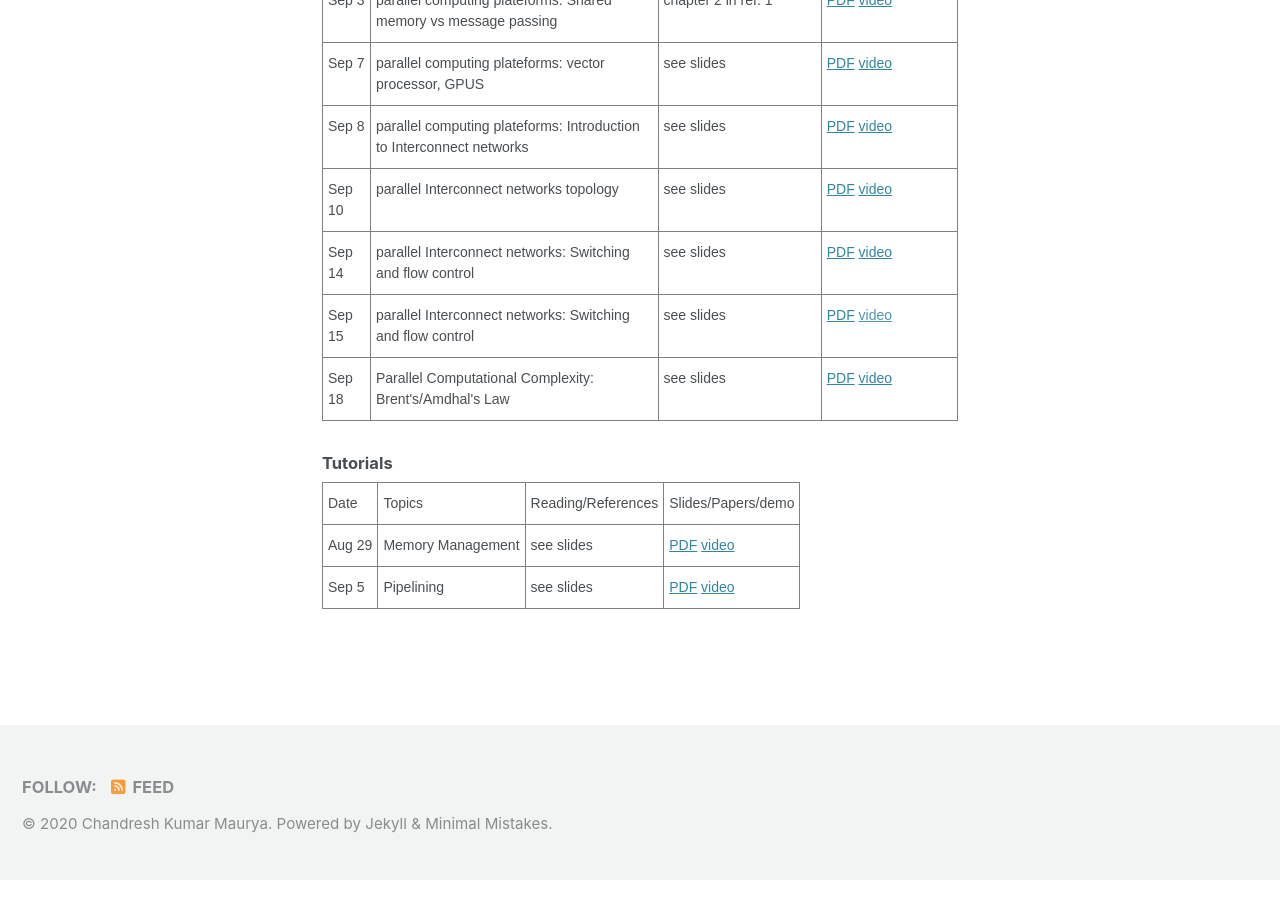
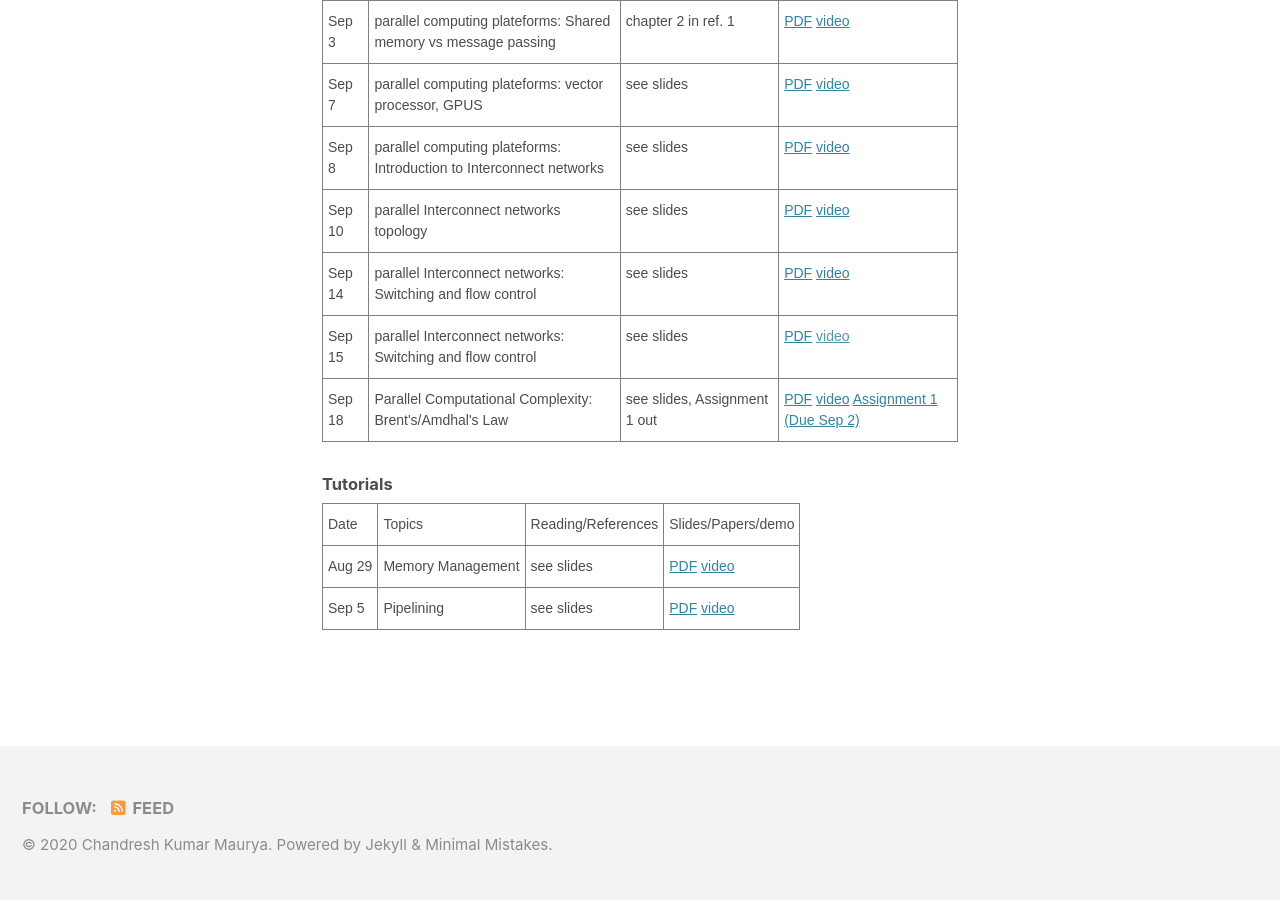
Before and after one commit to chandreshiit/oldsite, a Jekyll site: the page built from _pages/parallelcomputing.md, in a window 1280 px wide and 900 px high, scrolled down 1530 px. Built offline with Jekyll 4.4.1, drawn with Linux system fonts in a browser that asks for light colours; cached includes are drawn as plain includes; nearby versions of some CDN libraries; before the commit the page ends 2409 px from its top, so only the background shows below that.

```diff
--- a/_pages/parallelcomputing.md
+++ b/_pages/parallelcomputing.md
@@ -106,8 +106,8 @@ author_profile: false
     <tr>
     <td class="tg-0pky">Sep 18</td>
     <td class="tg-0pky">Parallel Computational Complexity: Brent's/Amdhal's Law </td>
-    <td class="tg-0pky">see slides</td>
-        <td class="tg-0pky"> <a href="https://drive.google.com/file/d/1epszOFiyeEYsoamnopRP0PiDGiUMY_nY/view?usp=sharing">PDF</a> <a href="https://drive.google.com/file/d/1fl5dKjWrzmP2Ph7Ltz095ujTwDgogyqe/view?usp=sharing"> video</a> </td>   </tr>
+    <td class="tg-0pky">see slides, Assignment 1 out</td>
+        <td class="tg-0pky"> <a href="https://drive.google.com/file/d/1epszOFiyeEYsoamnopRP0PiDGiUMY_nY/view?usp=sharing">PDF</a> <a href="https://drive.google.com/file/d/1fl5dKjWrzmP2Ph7Ltz095ujTwDgogyqe/view?usp=sharing"> video</a>  <a href="https://drive.google.com/file/d/1OmTMhGz3l1AjNKmIwLX0G6tP-08VbX0p/view?usp=sharing">Assignment 1 (Due Sep 2)</a> </td>   </tr>
 </table>
 
 #### Tutorials
```
